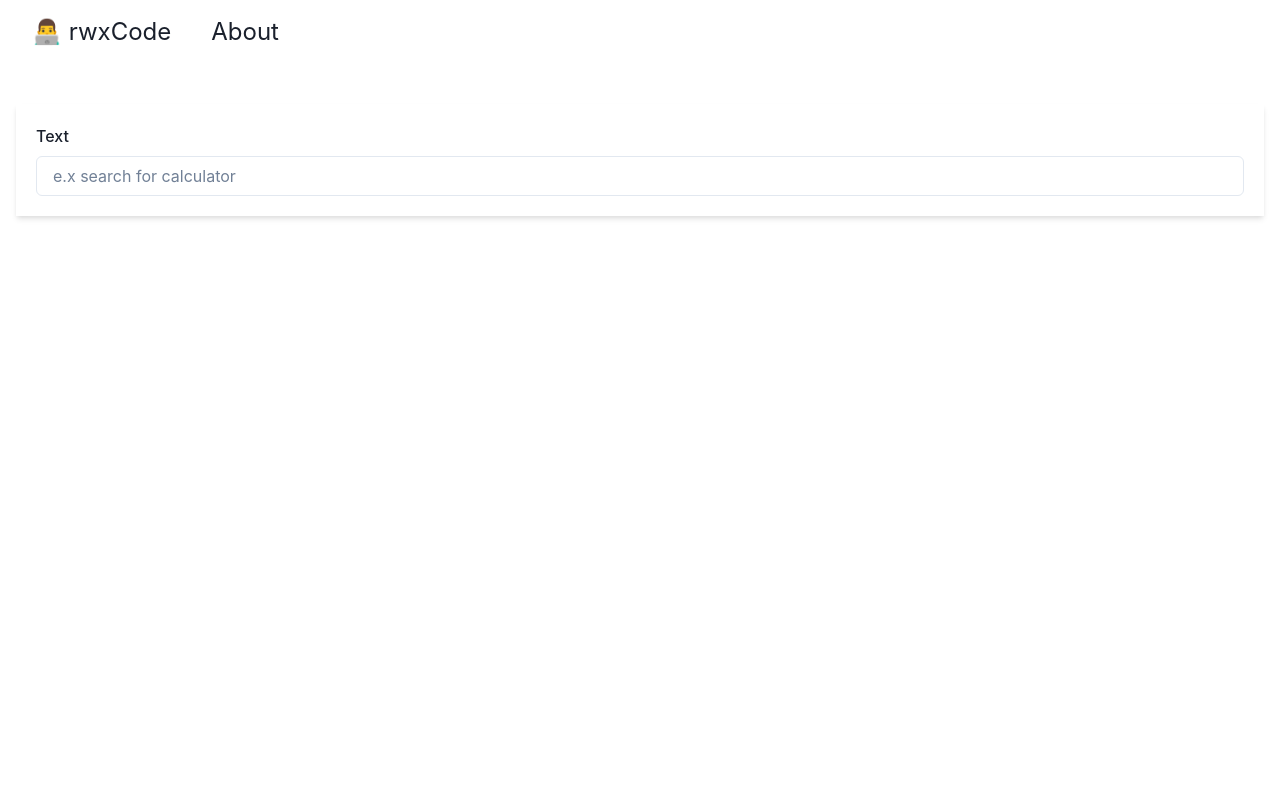
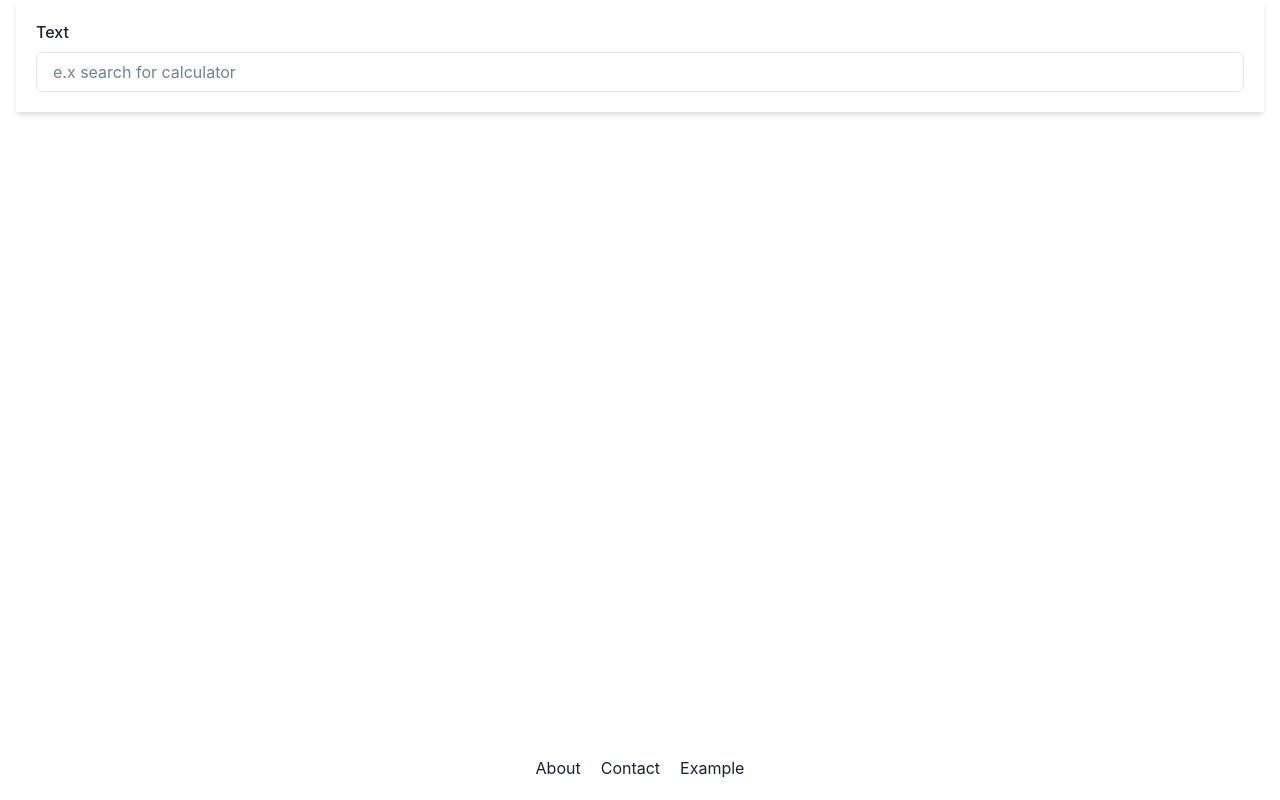
Before and after one commit to DanielCodex/rwxcode, a Next.js app: page / in a window 1280 px wide. Built offline with nearby package versions, Linux system fonts and the light colour scheme.

Commit message:
design form done

```diff
--- a/components/Footer.tsx
+++ b/components/Footer.tsx
@@ -4,8 +4,7 @@ import Link from "next/link";
 function Footer() {
   return (
     // we need left and right otherwise it won't be at center
-    <Box  position="fixed" left="50%" right="50%" bottom="20px">
-
+    <Box position="fixed" left="50%" right="50%" bottom="20px">
       <ul
         style={{
           listStyleType: "none",
@@ -29,6 +28,13 @@ function Footer() {
             </a>
           </Link>
         </li>
+        <li>
+          <Link href="/about">
+            <a>
+              <Text _hover={{ color: "gray.500" }}>Example</Text>
+            </a>
+          </Link>
+        </li>
       </ul>
     </Box>
   );
--- a/pages/index.tsx
+++ b/pages/index.tsx
@@ -2,6 +2,7 @@ import Head from "next/head";
 import NavBar from "../components/Navbar";
 import Wrapper from "../components/Wrapper";
 import Form from "../components/Form";
+import Footer from "../components/Footer";
 
 const Home = () => {
   return (
@@ -11,8 +12,10 @@ const Home = () => {
         <meta name="description" content="Generated by create next app" />
         <link rel="icon" href="/favicon.ico" />
       </Head>
-      <NavBar />
+      {/*TODO: add nav on the second page */}
+      {/* <NavBar /> */}
       <Form />
+      <Footer />
     </Wrapper>
   );
 };
```
